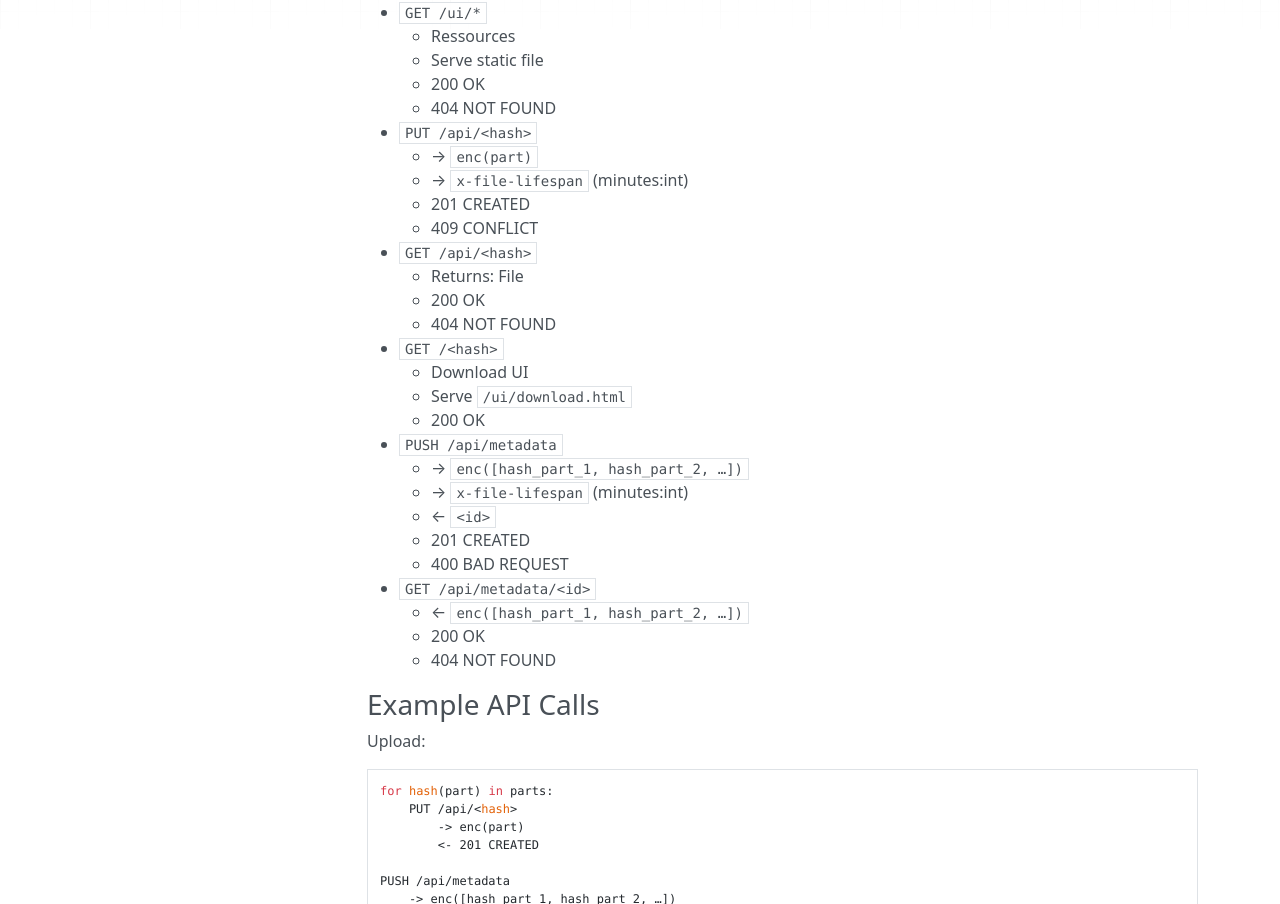
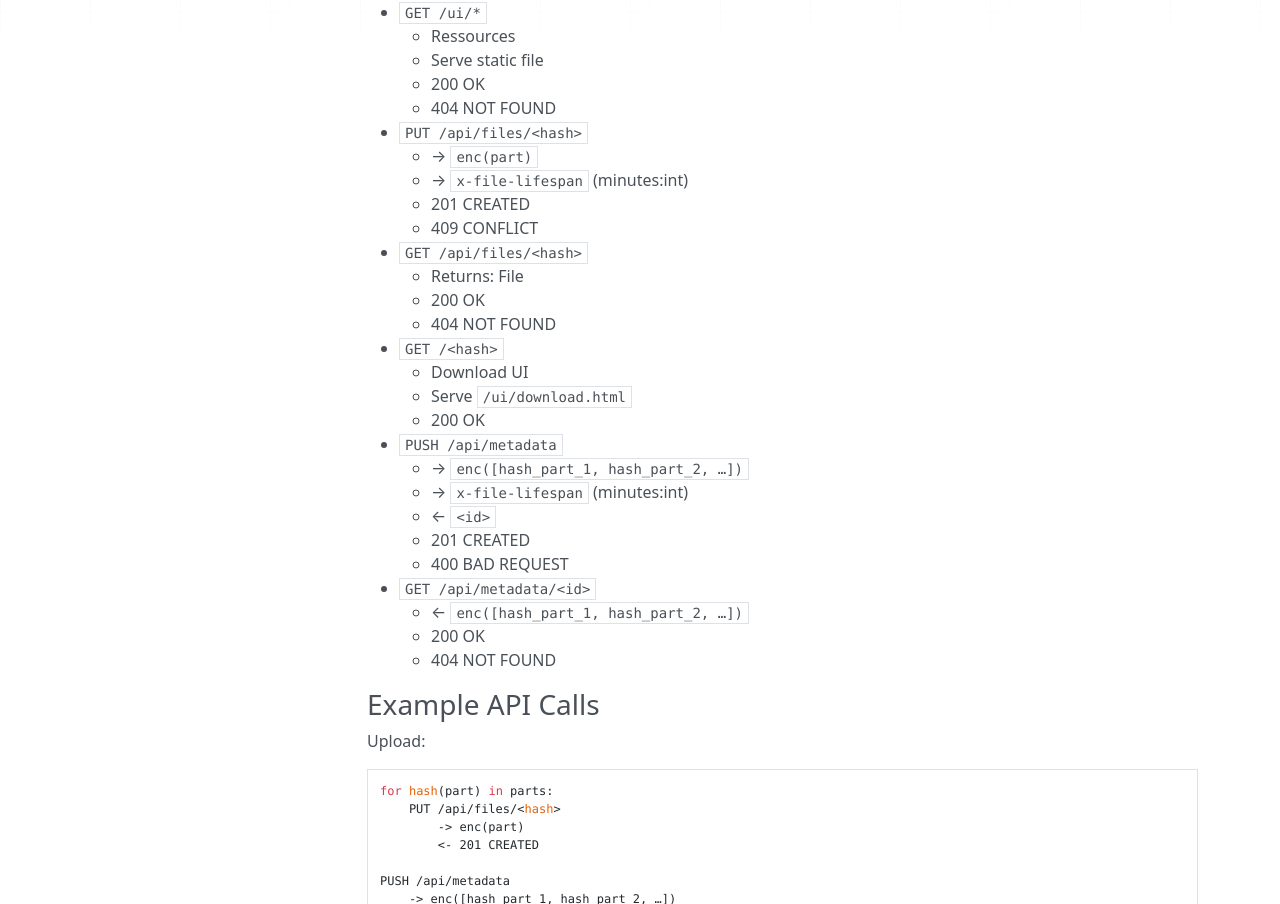
Before and after one commit to cryptogracy/Documentation, an MkDocs documentation site: the page built from docs/index.md, in a window 1280 px wide and 1400 px high. Shown: the part 277-1181 px from the top of the window. Built offline with MkDocs 1.6.1, drawn with Linux system fonts in a browser that asks for light colours; nearby versions of some CDN libraries; old or Windows-style settings are respelled for this version of MkDocs; some of the changed text lies outside the part shown.

Commit message:
Move /api/<hash> deeper to /api/files/<hash>

````diff
--- a/docs/index.md
+++ b/docs/index.md
@@ -14,12 +14,12 @@ RESTful API
     - Serve static file
     - 200 OK
     - 404 NOT FOUND
-- `PUT /api/<hash>`
+- `PUT /api/files/<hash>`
     - → `enc(part)`
     - → `x-file-lifespan` (minutes:int)
     - 201 CREATED
     - 409 CONFLICT
-- `GET /api/<hash>`
+- `GET /api/files/<hash>`
     - Returns: File
     - 200 OK
     - 404 NOT FOUND
@@ -45,7 +45,7 @@ Upload:
 
 ```
 for hash(part) in parts:
-    PUT /api/<hash>
+    PUT /api/files/<hash>
         -> enc(part)
         <- 201 CREATED
 
@@ -64,7 +64,7 @@ GET /api/metadata/<id>
     <- enc([hash_part_1, hash_part_2, …])
 
 for hash in metadata:
-    GET /api/<hash>
+    GET /api/files/<hash>
         200 OK
         <- enc(part)
 ```
````
